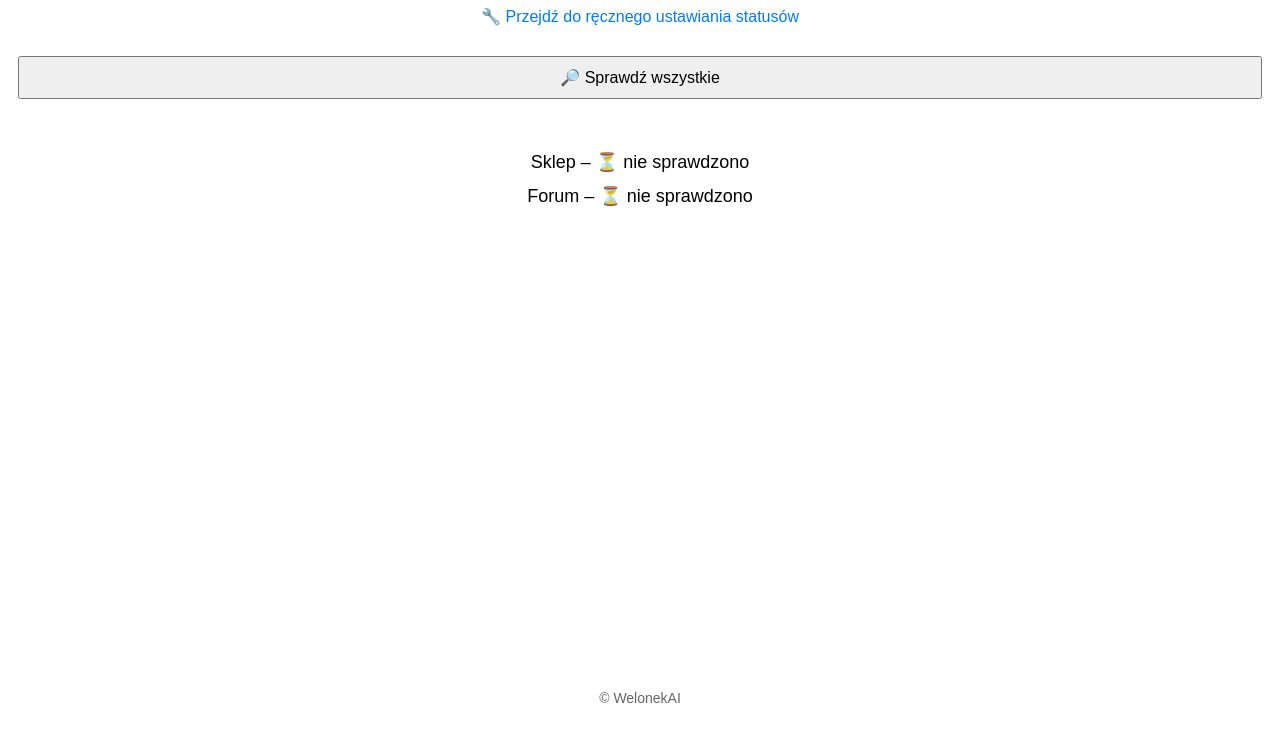
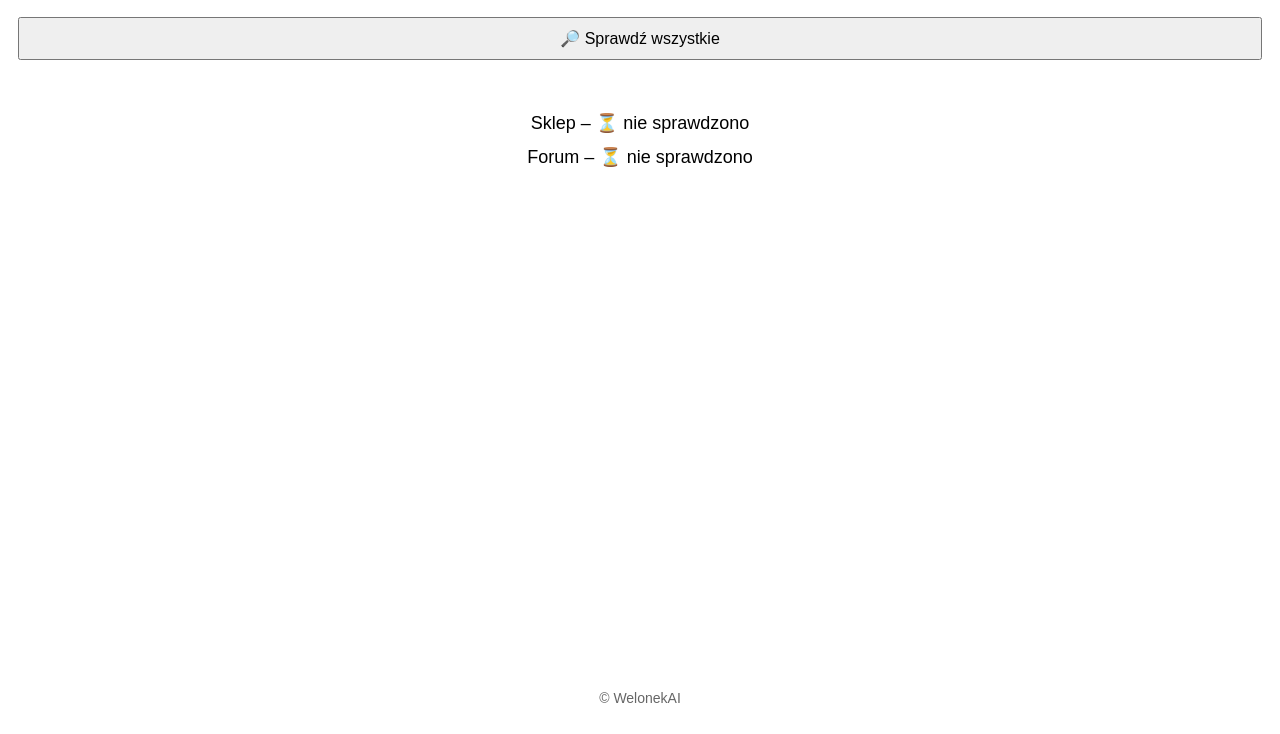
Before and after one commit to Gondzio33STUDIO/StatusServera, a plain HTML site: page index.html in a window 1280 px wide. Shown: the part 124-858 px from the top of the page. Drawn offline with Linux system fonts and the light colour scheme.

Commit message:
Update index.html

```diff
--- a/index.html
+++ b/index.html
@@ -17,7 +17,6 @@
 </head>
 <body>
   <h1>🌍 Status serwisów</h1>
-  <a href="status-reczny.html">🔧 Przejdź do ręcznego ustawiania statusów</a>
   <button onclick="checkSites()">🔎 Sprawdź wszystkie</button>
 
   <ul id="results">
```
